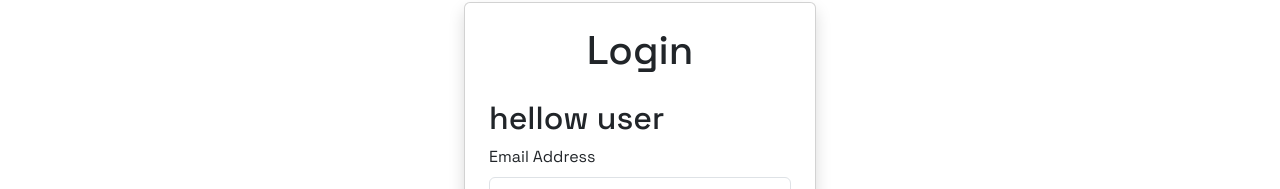
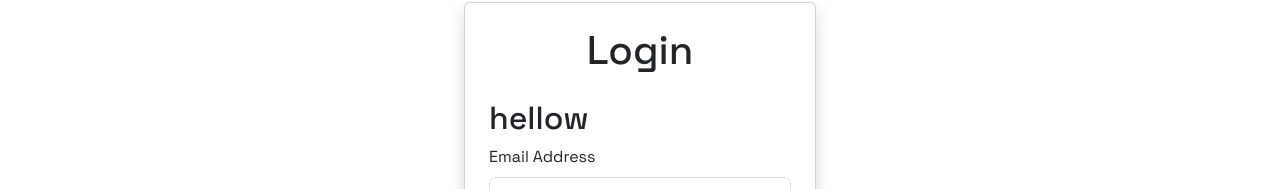
Before and after one commit to CANCELTHIS/TMSFRONT, a React (Vite) app: page / in a window 1280 px wide. Shown: the part 4385-4574 px from the top of the page. Built offline with nearby package versions, Linux system fonts and the light colour scheme.

Commit message:
update code

```diff
--- a/src/components/Login.jsx
+++ b/src/components/Login.jsx
@@ -5,7 +5,7 @@ const Login = () => {
     <div className="container d-flex justify-content-center align-items-center vh-100">
       <div className="card p-4 shadow" style={{ width: '22rem' }}>
         <h1 className="text-center mb-4">Login</h1>
-        <h2>hellow user</h2>
+        <h2>hellow </h2>
         <form>
           <div className="mb-3">
             <label htmlFor="email" className="form-label">Email Address</label>
```
